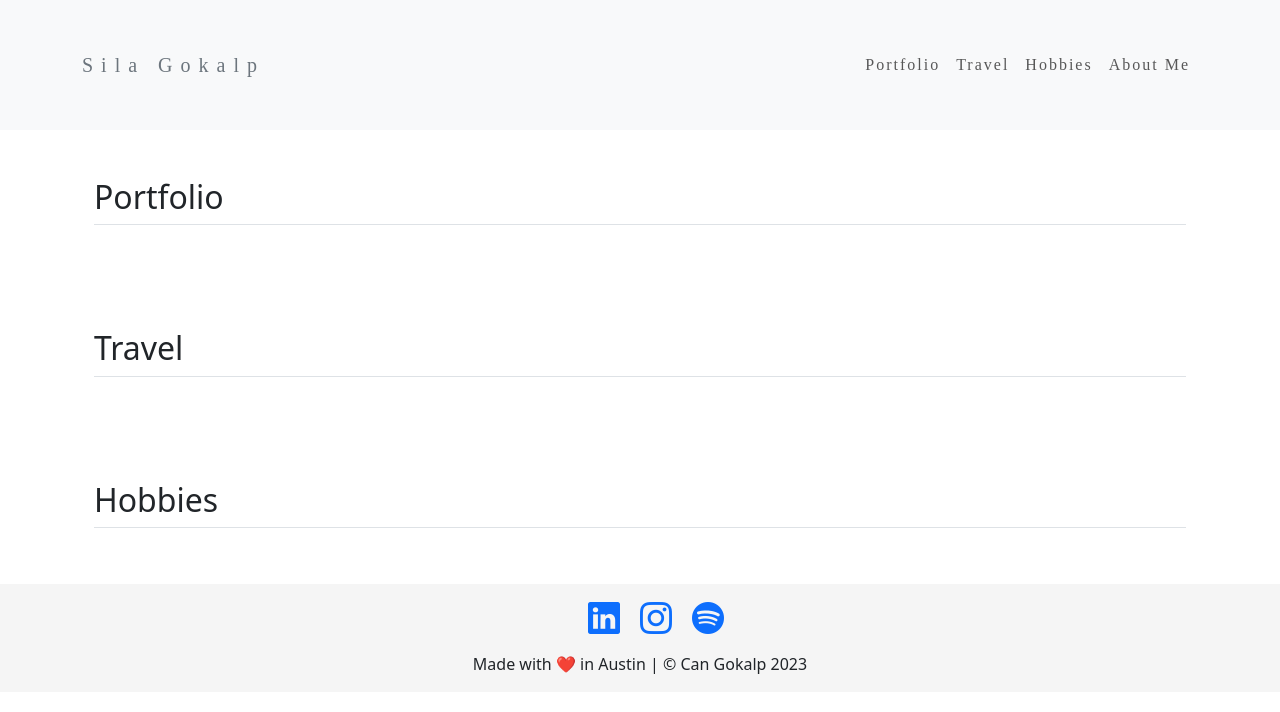
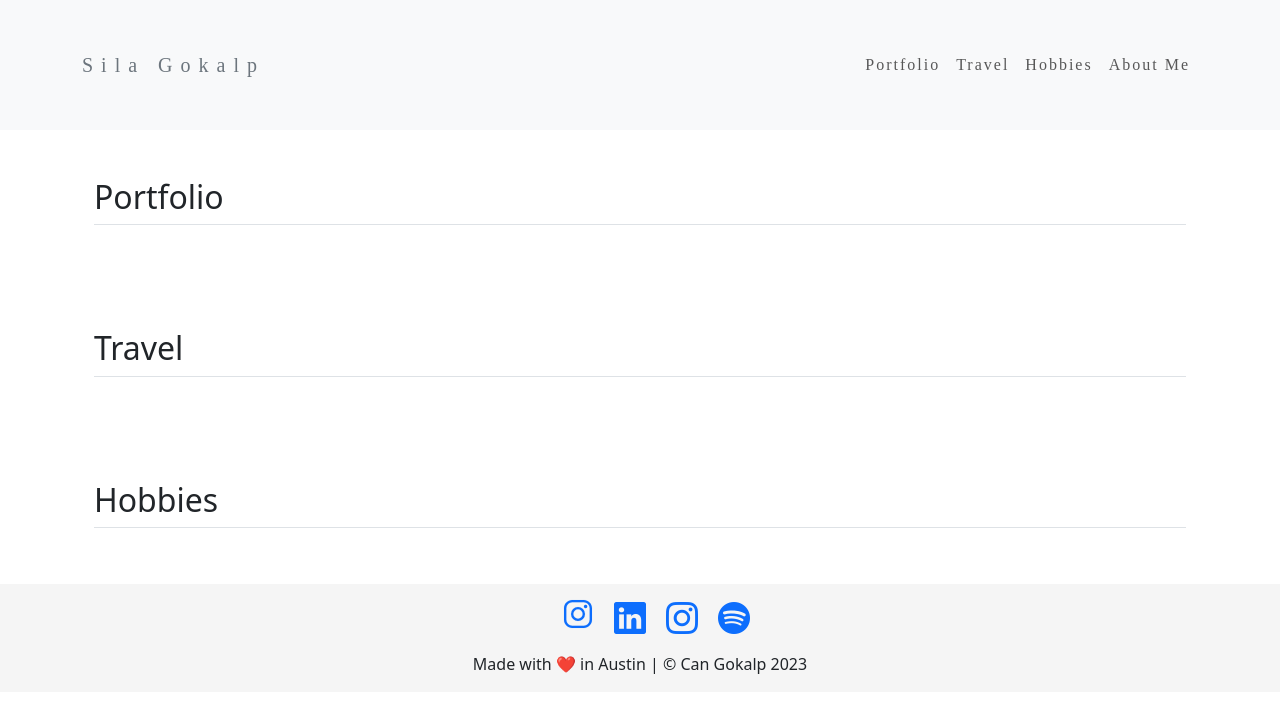
Before and after one commit to cangokalp/INTIxx, a plain HTML site: page index.html in a window 1280 px wide. Drawn offline with nearby package versions, Linux system fonts and the light colour scheme; a web font is replaced by a local one.

Commit message:
style test

```diff
--- a/index.html
+++ b/index.html
@@ -75,8 +75,8 @@
       <footer>
 
         <ul class="social_icon">
-          <!-- <li><a href="https://www.linkedin.com/in/sıla-gökalp-837b1644/?originalSubdomain=tr"><ion-icon name="logo-linkedin"></ion-icon></a></li>
-          <li><a href="https://www.instagram.com/silagokalp/?hl=en"><ion-icon name="logo-instagram"></ion-icon></a></li> -->
+          <!-- <li><a href="https://www.linkedin.com/in/sıla-gökalp-837b1644/?originalSubdomain=tr"><ion-icon name="logo-linkedin"></ion-icon></a></li> -->
+          <li><a href="https://www.instagram.com/silagokalp/?hl=en"><ion-icon name="logo-instagram"></ion-icon></a></li>
 
 
           <li><a href="https://www.linkedin.com/in/sıla-gökalp-837b1644/?originalSubdomain=tr"><i class="bi bi-linkedin"></i></a></li>
```
